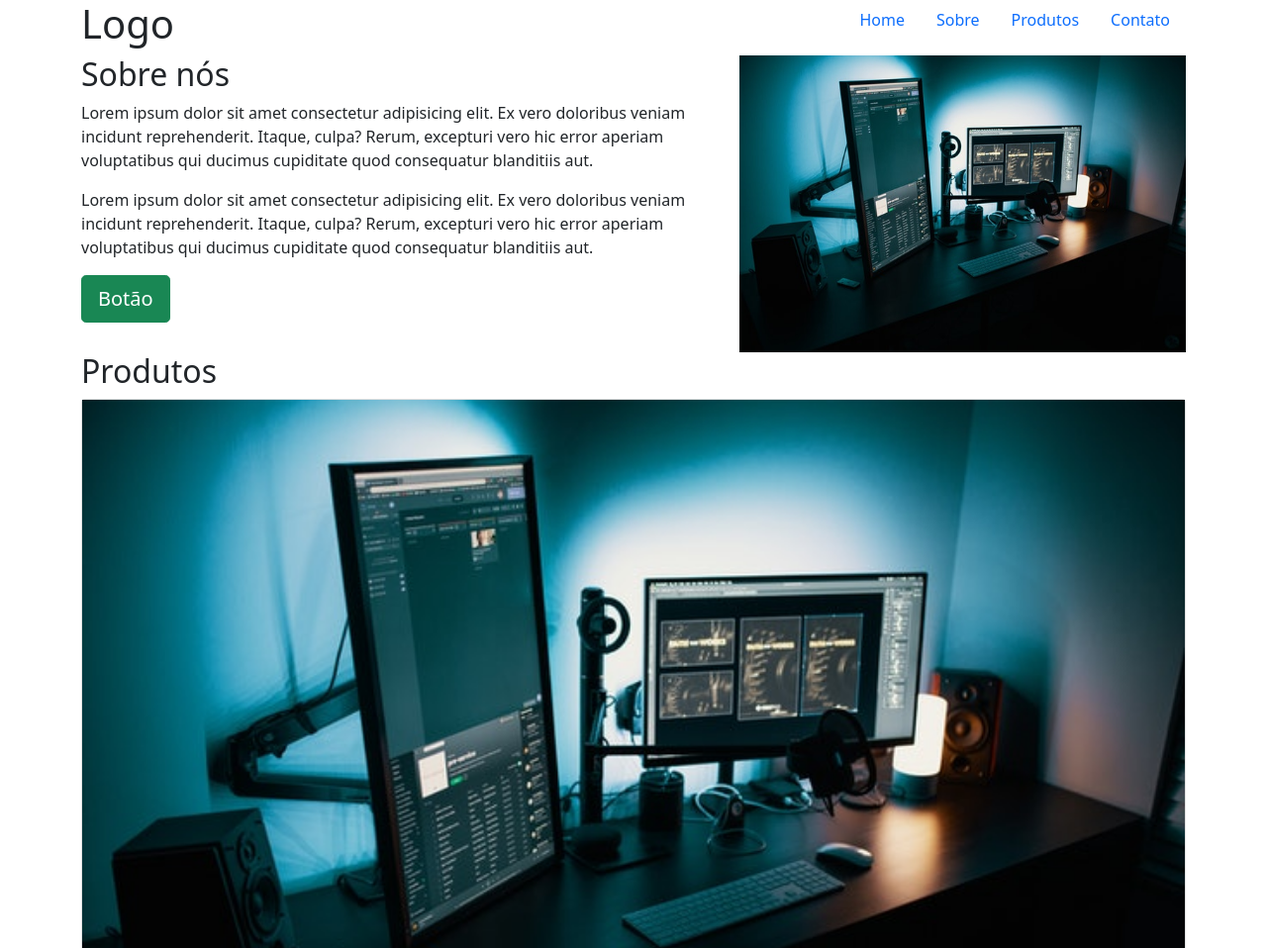
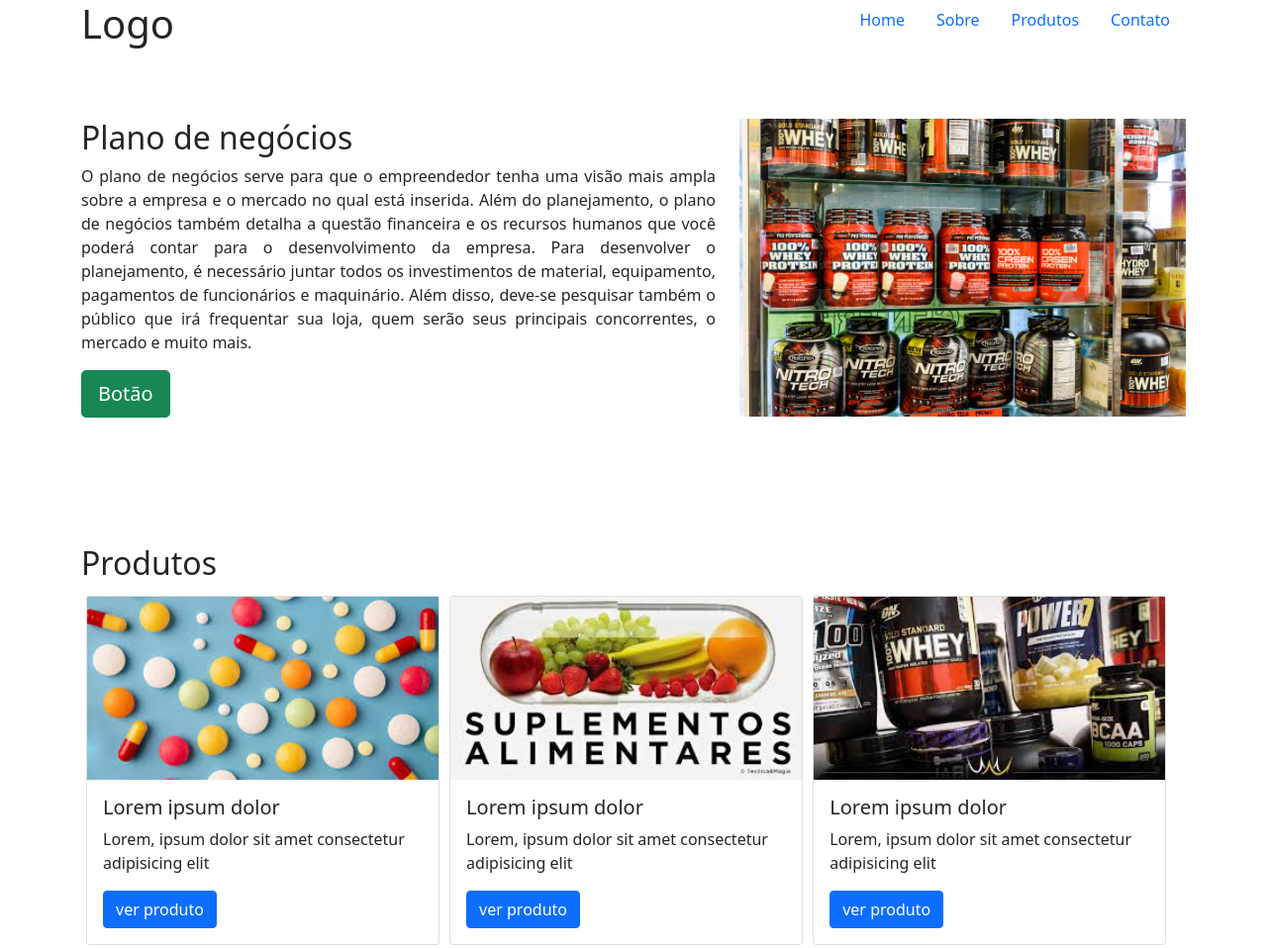
Before and after one commit to TrellixVulnTeam/FullStack_3XRU, a plain HTML site: page Modulo15/indexmod15.html in a window 1280 px wide. Shown: the top 958 px of the page at 99% size. Drawn offline with Linux system fonts and the light colour scheme.

Commit message:
versao2mod15

```diff
--- a/Modulo15/indexmod15.html
+++ b/Modulo15/indexmod15.html
@@ -5,7 +5,7 @@
     <meta http-equiv="X-UA-Compatible" content="IE=edge">
     <meta name="viewport" content="width=device-width, initial-scale=1.0">
     <link href="./bootstrap/css/bootstrap.min.css" rel="stylesheet">
-    <link rel="stylesheet" href="./style/custom.css">
+    <link rel="stylesheet" href="./style/custommod15.css">
     <title>Document</title>
 </head>
 <body>
@@ -32,13 +32,14 @@
         <div class="container">
             <div class="row">
                 <div class="col-md-7 col-sm-12">
-                    <h2>Sobre nós</h2>
-                    <p>Lorem ipsum dolor sit amet consectetur adipisicing elit. Ex vero doloribus veniam incidunt reprehenderit. Itaque, culpa? Rerum, excepturi vero hic error aperiam voluptatibus qui ducimus cupiditate quod consequatur blanditiis aut.</p>
-                    <p>Lorem ipsum dolor sit amet consectetur adipisicing elit. Ex vero doloribus veniam incidunt reprehenderit. Itaque, culpa? Rerum, excepturi vero hic error aperiam voluptatibus qui ducimus cupiditate quod consequatur blanditiis aut.</p>
+                    <h2>Plano de negócios</h2>
+                    <p align="justify">O plano de negócios serve para que o empreendedor tenha uma visão mais ampla sobre a empresa e o mercado no qual está inserida. Além do planejamento, o plano de negócios também detalha a questão financeira e os recursos humanos que você poderá contar para o desenvolvimento da empresa.
+                    Para desenvolver o planejamento, é necessário juntar todos os investimentos de material, equipamento, pagamentos de funcionários e maquinário. Além disso, deve-se pesquisar também o público que irá frequentar sua loja, quem serão seus principais concorrentes, o mercado e muito mais.</p>
+
                     <a class="btn btn-lg btn-success">Botão</a>
                 </div>
                 <div class="col-md-5 col-sm-12">
-                    <img src="./images/pexels-josh-sorenson-1714208.jpg" alt="Imagem Exemplo" class="img-fluid">
+                    <img src="./images/loja-de-suplementos.jpg" alt="Imagem Exemplo" class="img-fluid">
                 </div>
             </div>
         </div>
@@ -53,7 +54,7 @@
                     <h2>Produtos</h2>
 
                     <div class="card">
-                        <img src="./images/pexels-josh-sorenson-1714208.jpg" alt="Imagem Exemplo" class="img-fluid">
+                        <img src="./images/índice.jpeg" alt="Imagem Exemplo" class="img-fluid">
                         <div class="card-body">
                             <h5 class="card-title">Lorem ipsum dolor</h5>
                             <p class="card-text">Lorem, ipsum dolor sit amet consectetur adipisicing elit</p>
@@ -62,7 +63,7 @@
                     </div>
 
                     <div class="card">
-                        <img src="./images/pexels-josh-sorenson-1714208.jpg" alt="Imagem Exemplo" class="img-fluid">
+                        <img src="./images/índice1.jpeg" alt="Imagem Exemplo" class="img-fluid">
                         <div class="card-body">
                             <h5 class="card-title">Lorem ipsum dolor</h5>
                             <p class="card-text">Lorem, ipsum dolor sit amet consectetur adipisicing elit</p>
@@ -71,7 +72,7 @@
                     </div>
 
                     <div class="card">
-                        <img src="./images/pexels-josh-sorenson-1714208.jpg" alt="Imagem Exemplo" class="img-fluid">
+                        <img src="./images/índice2.jpeg" alt="Imagem Exemplo" class="img-fluid">
                         <div class="card-body">
                             <h5 class="card-title">Lorem ipsum dolor</h5>
                             <p class="card-text">Lorem, ipsum dolor sit amet consectetur adipisicing elit</p>
```
Also changed, not shown: Modulo15/images/loja-de-suplementos.jpg (added), Modulo15/images/índice.jpeg (added), Modulo15/images/índice1.jpeg (added), Modulo15/images/índice2.jpeg (added).
